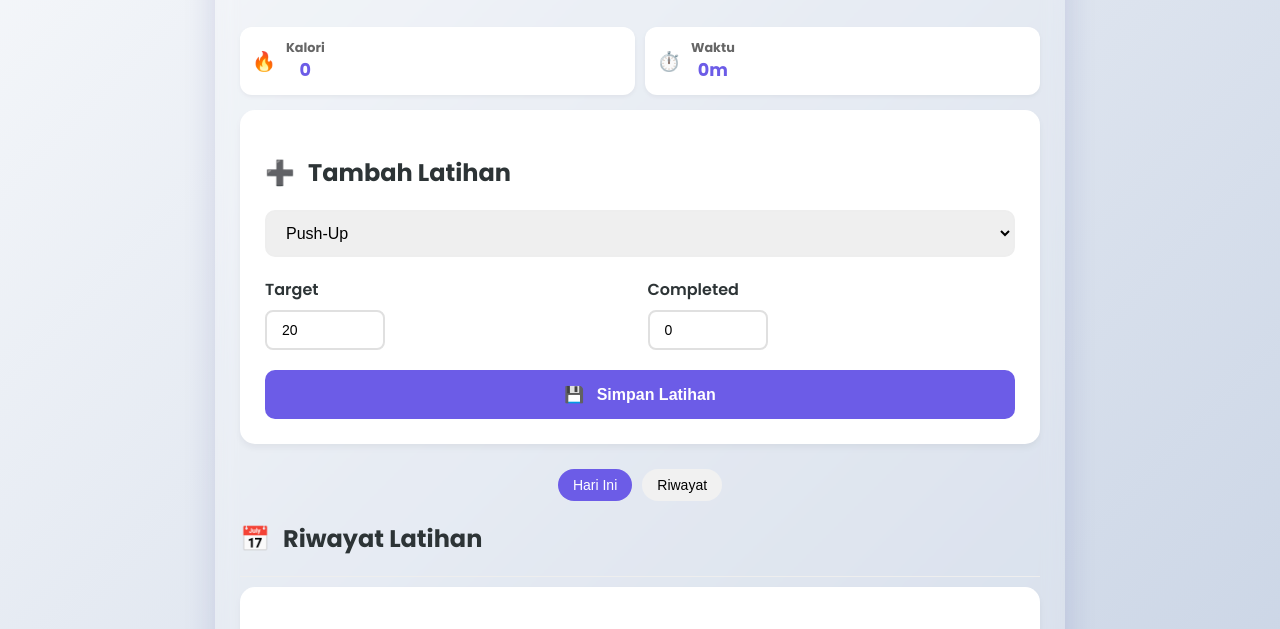
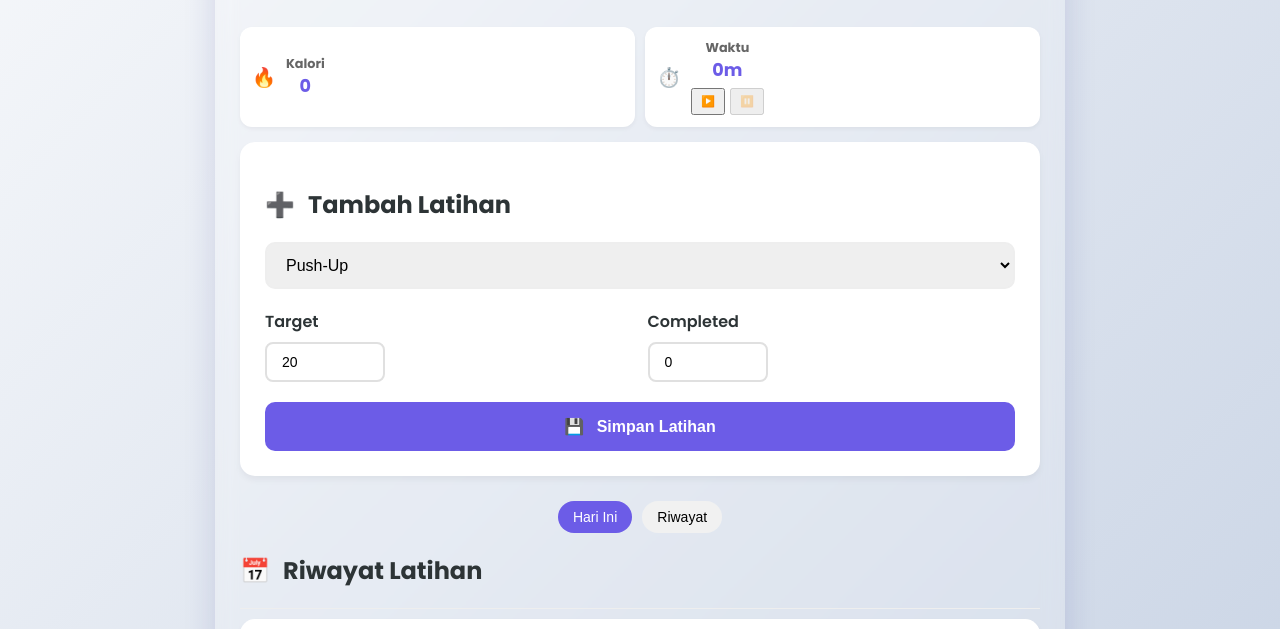
Before and after one commit to rogrog8/fitnes, a plain HTML site: page index.html in a window 1280 px wide. Shown: the part 91-720 px from the top of the page. Drawn offline with nearby package versions, Linux system fonts and the light colour scheme.

Commit message:
Update index.html

```diff
--- a/index.html
+++ b/index.html
@@ -25,13 +25,18 @@
       <p id="caloriesBurned">0</p>
     </div>
   </div>
-  <div class="progress-card">
-    <div class="progress-icon">⏱️</div>
-    <div>
-      <h3>Waktu</h3>
-      <p id="workoutTime">0m</p>
+<div class="progress-card">
+  <div class="progress-icon">⏱️</div>
+  <div>
+    <h3>Waktu</h3>
+    <p id="workoutTime">0m</p>
+    <!-- Tambahkan ini -->
+    <div class="timer-controls">
+      <button id="startTimer" class="timer-btn">▶️</button>
+      <button id="pauseTimer" class="timer-btn" disabled>⏸️</button>
     </div>
   </div>
+</div>
 </section>
 
         <!-- Exercise Input -->
```
